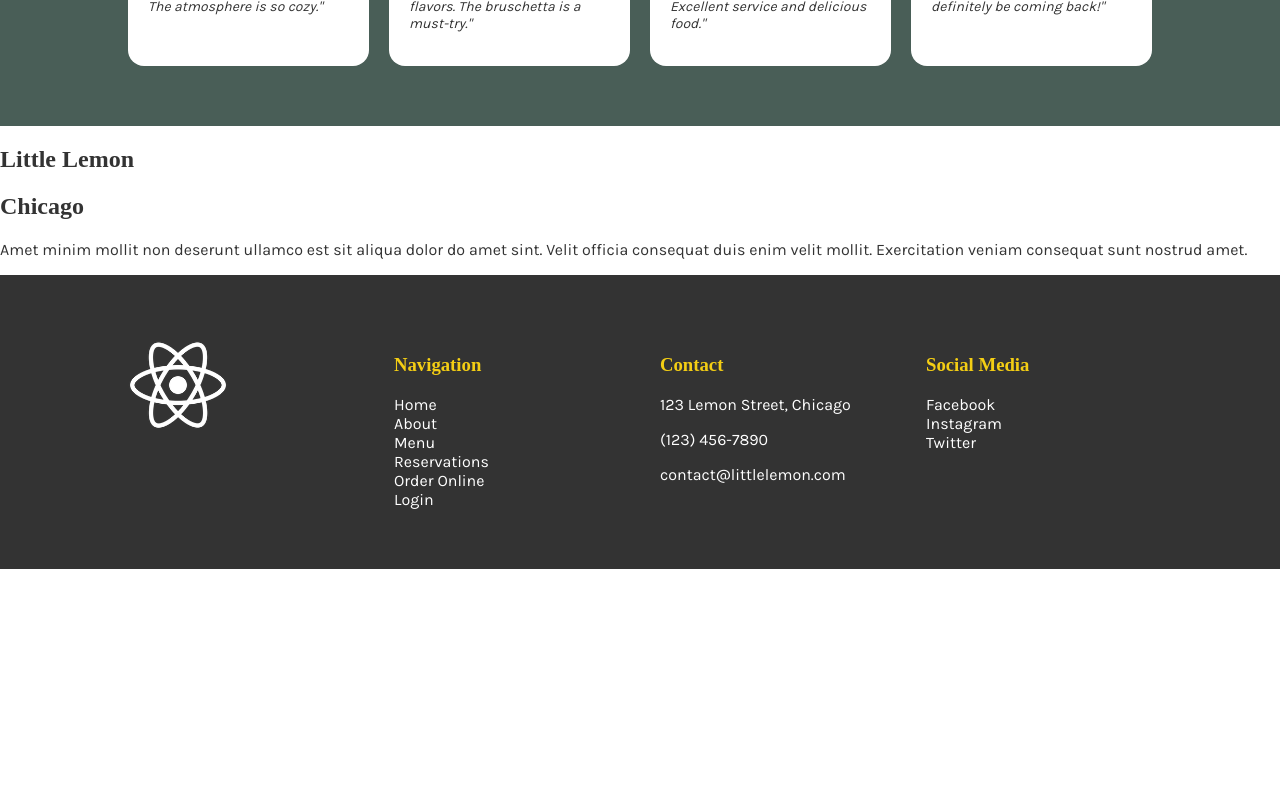
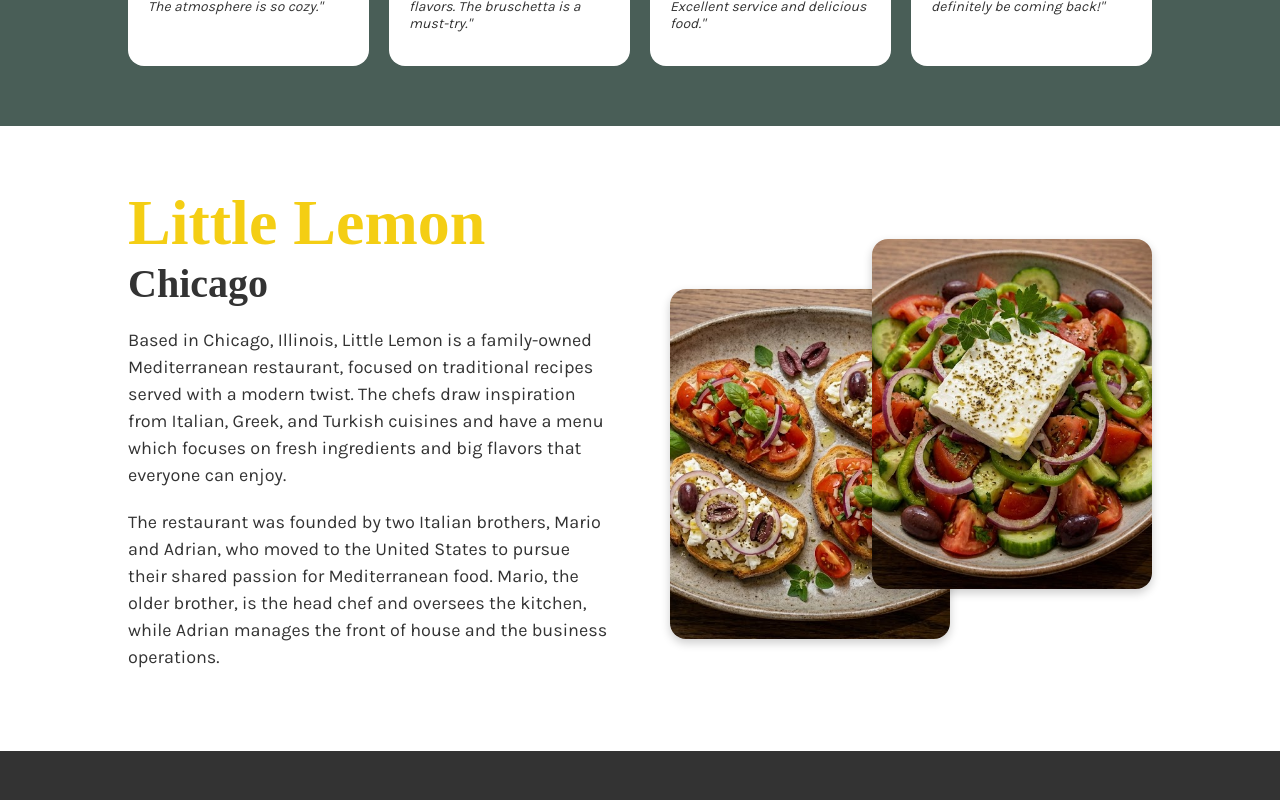
Before and after one commit to anudoranador87/little-lemon, a React (Create React App) app: page / in a window 1280 px wide. Shown: the part 1600-2400 px from the top of the page. Before the commit the page ends 2169 px from the top, so only its background shows below. Built offline with nearby package versions, Linux system fonts and the light colour scheme; a web font is replaced by a local one.

Commit message:
feat: update About component with provided content and image stack effect

```diff
--- a/src/App.css
+++ b/src/App.css
@@ -261,12 +261,82 @@
   }
 }
 
+/* About Styles */
+.about-section {
+  padding: 60px 10%;
+  display: flex;
+  justify-content: space-between;
+  align-items: center;
+  gap: 60px;
+}
+
+.about-content {
+  flex: 1;
+}
+
+.about-content h1 {
+  color: var(--primary-yellow);
+  font-size: 64px;
+  margin: 0;
+}
+
+.about-content h2 {
+  font-size: 40px;
+  margin: 0 0 20px 0;
+  color: var(--highlight-black);
+}
+
+.about-content p {
+  font-size: 18px;
+  line-height: 1.5;
+  margin-bottom: 20px;
+}
+
+.about-images {
+  flex: 1;
+  position: relative;
+  height: 400px;
+}
+
+.img-stack-top, .img-stack-bottom {
+  width: 280px;
+  height: 350px;
+  object-fit: cover;
+  border-radius: 16px;
+  position: absolute;
+  box-shadow: 0 4px 10px rgba(0,0,0,0.2);
+}
+
+.img-stack-top {
+  top: 0;
+  right: 0;
+  z-index: 2;
+}
+
+.img-stack-bottom {
+  bottom: 0;
+  left: 0;
+  z-index: 1;
+}
+
 @media (max-width: 768px) {
-  .hero, .specials-grid, .footer, .testimonials-grid {
+  .hero, .specials-grid, .footer, .testimonials-grid, .about-section {
     grid-template-columns: 1fr;
+    flex-direction: column;
+    text-align: center;
   }
 
-  .hero h1 { font-size: 48px; }
-  .navbar { padding: 20px 5%; }
-  .nav-links { display: none; }
+  .about-images {
+    height: 600px;
+    width: 100%;
+    display: flex;
+    flex-direction: column;
+    align-items: center;
+    gap: 20px;
+  }
+
+  .img-stack-top, .img-stack-bottom {
+    position: static;
+    width: 100%;
+  }
 }
--- a/src/components/About.js
+++ b/src/components/About.js
@@ -1,11 +1,30 @@
 import React from 'react';
+import marioAdrianA from '../assets/greek-salad.jpg'; // Using existing assets as placeholders if needed
+import marioAdrianB from '../assets/bruchetta.jpg';
 
 const About = () => {
   return (
-    <section>
-      <h1>Little Lemon</h1>
-      <h2>Chicago</h2>
-      <p>Amet minim mollit non deserunt ullamco est sit aliqua dolor do amet sint. Velit officia consequat duis enim velit mollit. Exercitation veniam consequat sunt nostrud amet.</p>
+    <section className="about-section">
+      <div className="about-content">
+        <h1>Little Lemon</h1>
+        <h2>Chicago</h2>
+        <p>
+          Based in Chicago, Illinois, Little Lemon is a family-owned Mediterranean restaurant,
+          focused on traditional recipes served with a modern twist. The chefs draw inspiration
+          from Italian, Greek, and Turkish cuisines and have a menu which focuses on fresh
+          ingredients and big flavors that everyone can enjoy.
+        </p>
+        <p>
+          The restaurant was founded by two Italian brothers, Mario and Adrian, who moved
+          to the United States to pursue their shared passion for Mediterranean food.
+          Mario, the older brother, is the head chef and oversees the kitchen, while
+          Adrian manages the front of house and the business operations.
+        </p>
+      </div>
+      <div className="about-images">
+        <img src={marioAdrianA} alt="Mario and Adrian A" className="img-stack-top" />
+        <img src={marioAdrianB} alt="Mario and Adrian B" className="img-stack-bottom" />
+      </div>
     </section>
   );
 };
--- a/src/pages/About.js
+++ b/src/pages/About.js
@@ -4,17 +4,7 @@ import AboutContent from '../components/About';
 const About = () => {
   return (
     <main>
-      <div style={{ padding: '60px 10%' }}>
-        <AboutContent />
-        <div style={{ marginTop: '40px', display: 'grid', gridTemplateColumns: '1fr 1fr', gap: '40px' }}>
-          <p>
-            Based in Chicago, Illinois, Little Lemon is a family-owned Mediterranean restaurant, focused on traditional recipes served with a modern twist. The chefs draw inspiration from Italian, Greek, and Turkish cuisines and have a menu which focuses on fresh ingredients and big flavors that everyone can enjoy.
-          </p>
-          <p>
-            The restaurant was founded by two Italian brothers, Mario and Adrian, who moved to the United States to pursue their shared passion for Mediterranean food. Mario, the older brother, is the head chef and oversees the kitchen, while Adrian manages the front of house and the business operations.
-          </p>
-        </div>
-      </div>
+      <AboutContent />
     </main>
   );
 };
```
